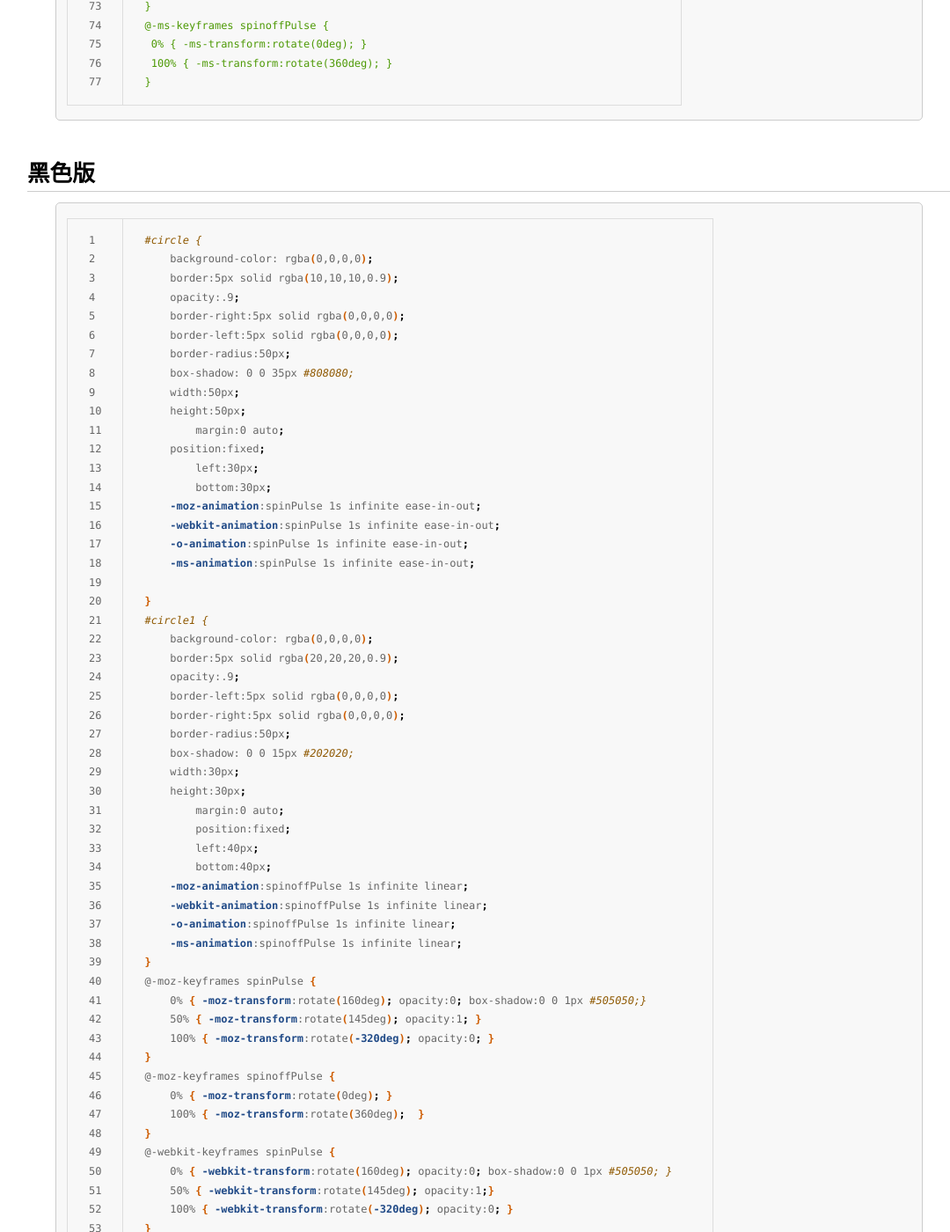
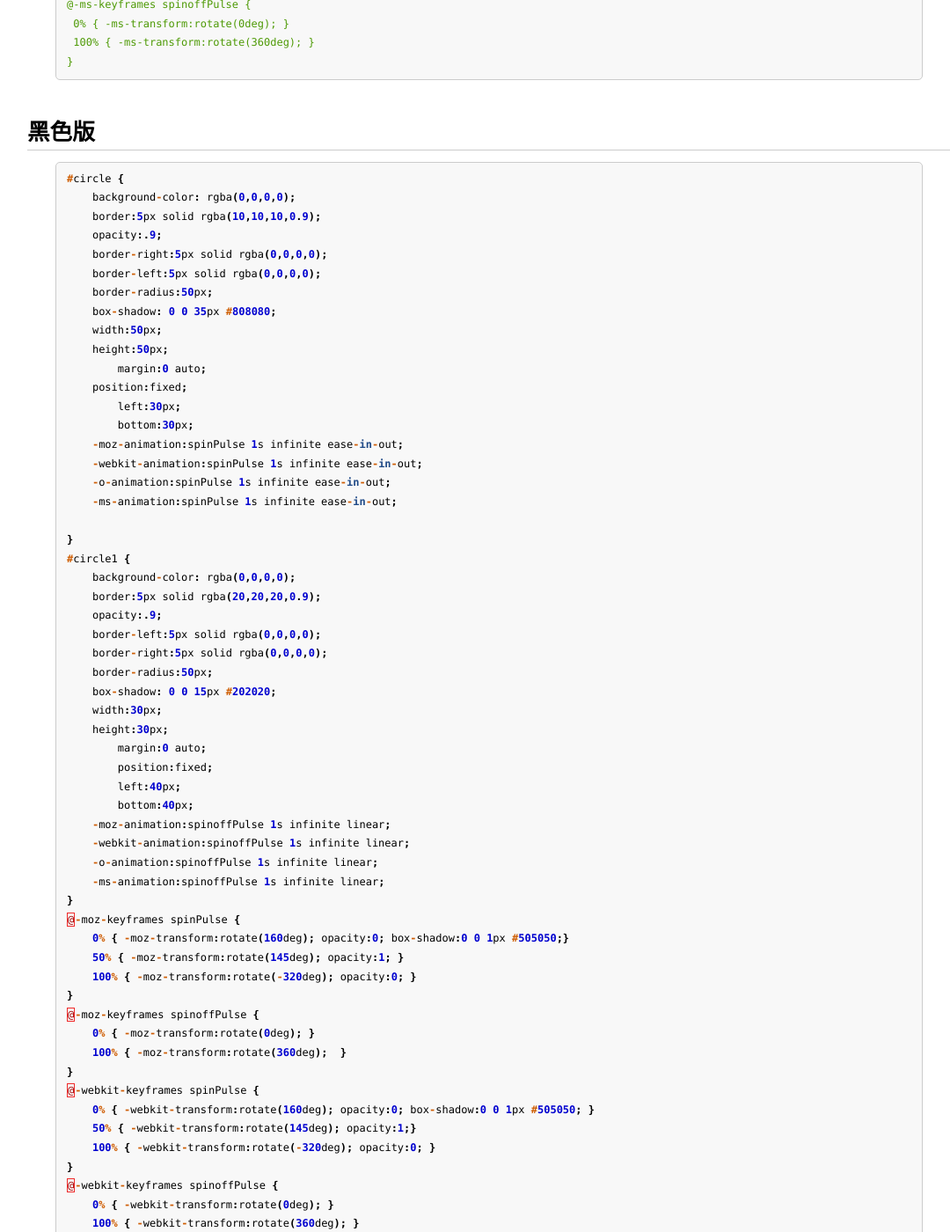
Before and after one commit to CodeSuits/CodeSuits, a Jekyll site: the page built from _posts/2016-05-17-wordpress-css3-loading.md, in a window 1280 px wide and 1400 px high, scrolled down 2377 px. Shown: the whole window at 88% size, without its empty margins (84-1164 px from the left). Built offline with Jekyll 4.4.1, drawn with Linux system fonts in a browser that asks for light colours; comment, search, counter and statistics services are not loaded; some of the changed text lies outside the part shown.

Commit message:
no message

```diff
--- a/_posts/2016-05-17-wordpress-css3-loading.md
+++ b/_posts/2016-05-17-wordpress-css3-loading.md
@@ -14,7 +14,7 @@ img: my_pics/2016-05-0441.png
 
 ## 蓝色版
 
-{% highlight bash linenos %}
+{% highlight lua %}
 /* 超炫CSS3旋转圆圈加载中特效 蓝色版 */
 /* 微Fan'天空 www.weeiy.com*/
 #circle {
@@ -96,7 +96,7 @@ img: my_pics/2016-05-0441.png
 
 ## 黑色版
 
-{% highlight bash linenos %}
+{% highlight lua %}
 #circle {
     background-color: rgba(0,0,0,0);
     border:5px solid rgba(10,10,10,0.9);
@@ -178,13 +178,13 @@ img: my_pics/2016-05-0441.png
 
 在文章底部</footer>前加入
 
-{% highlight bash linenos %}
+{% highlight lua %}
 <div id="circle"></div> <div id="circle1" ></div>
 {% endhighlight %}
 
  在文章底部</footer>后加入
 
-{% highlight bash linenos %}
+{% highlight lua %}
 <script type="text/javascript">
 $(window).load(function() {
 $("#circle").fadeOut(500);
```
Also changed, not shown: _posts/2016-01-01-java-maven-scm.md (+3 -3 lines), _posts/2016-01-12-cocos2dx-menu.md (+2 -2 lines), _posts/2016-01-13-cocos2dx-pngquan.md (+1 -1 lines), _posts/2016-05-18-hexo.md (+3 -3 lines).
